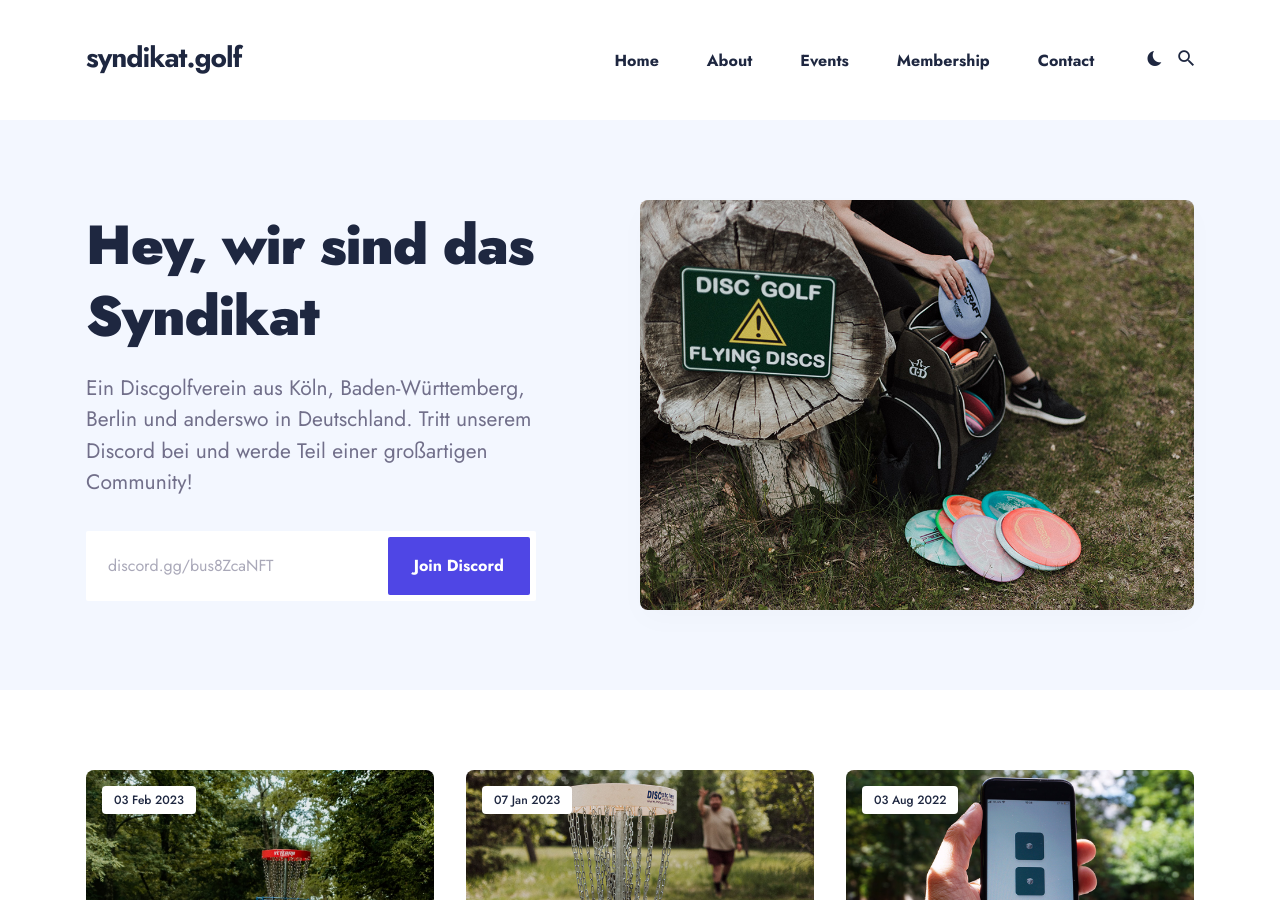
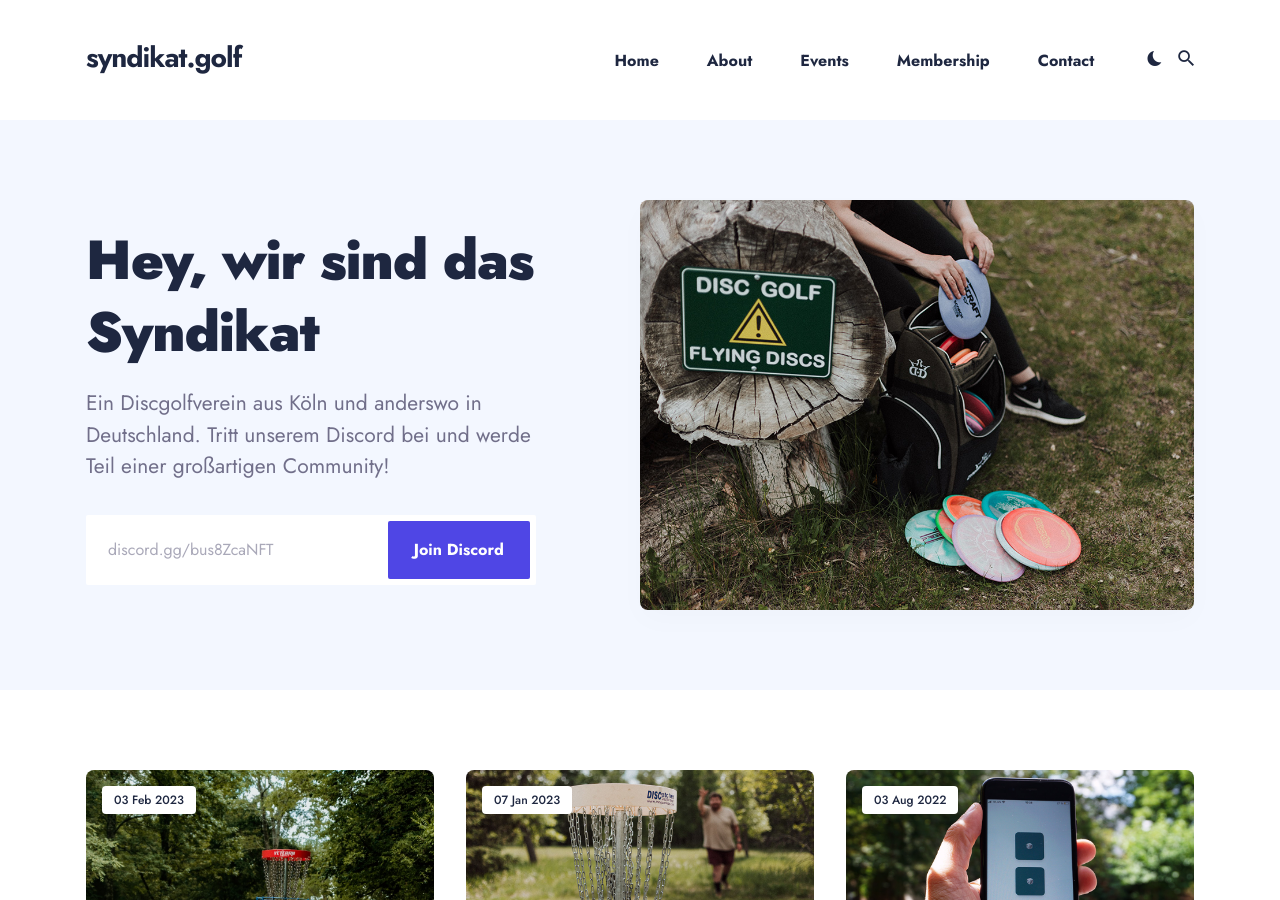
Before and after one commit to maxgreive/syndikat-web, a Jekyll site: the page built from index.md, in a window 1280 px wide and 900 px high. Built offline with Jekyll 4.4.1, drawn with Linux system fonts in a browser that asks for light colours; nearby versions of some CDN libraries; some of the changed text lies outside the part shown.

Commit message:
remove bawue

```diff
--- a/_config.yml
+++ b/_config.yml
@@ -21,7 +21,7 @@
 title: syndikat.golf
 email: your-email@example.com
 description: >- # this means to ignore newlines until "baseurl:"
-  Ein Discgolfverein aus Köln, Baden-Württemberg, Berlin und anderswo in Deutschland.
+  Ein Discgolfverein aus Köln und anderswo in Deutschland.
   Tritt unserem Discord bei und werde Teil einer großartigen Community!
 baseurl: "" # the subpath of your site, e.g. /blog
 url: "https://syndikat.golf" # the base hostname & protocol for your site, e.g. http://example.com
```
